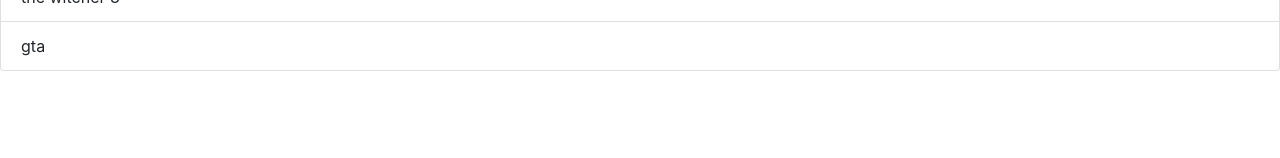
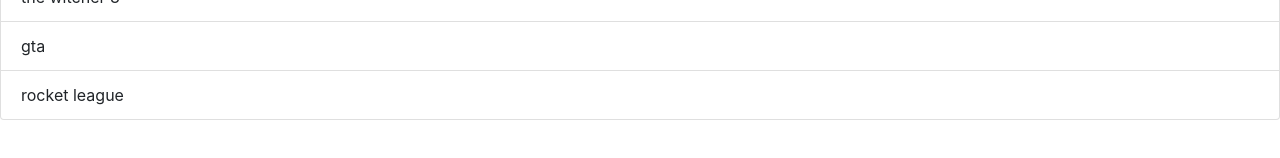
Before and after one commit to MaxxieMax/vebr-max-breunesse-325598-2, a plain HTML site: page index.html in a window 1280 px wide. Shown: the part 378-536 px from the top of the page. Drawn offline with nearby package versions, Linux system fonts and the light colour scheme.

Commit message:
de negende game

```diff
--- a/index.html
+++ b/index.html
@@ -22,6 +22,7 @@
         <li class="list-group-item">skyrim</li>
         <li class="list-group-item">the witcher 3</li>
         <li class="list-group-item">gta</li>
+        <li class="list-group-item">rocket league</li>
       </ul>
 
     <!-- Optional JavaScript -->
```
